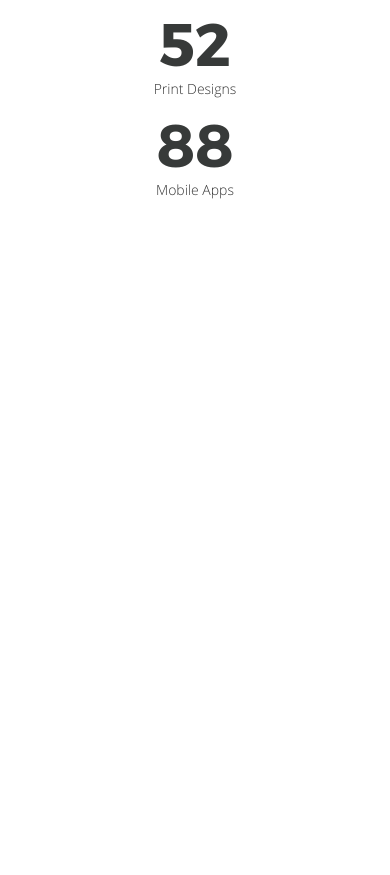
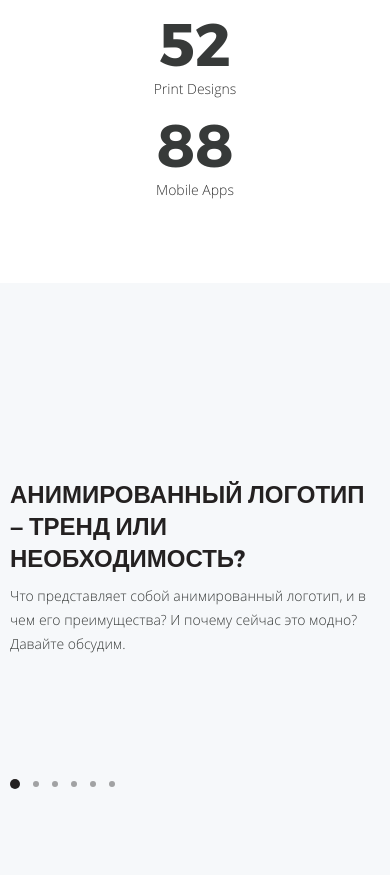
Before and after one commit to my-works-site/O...MARKETING, a website: page app/index.html in a window 390 px wide. Shown: the part 5609-6484 px from the top of the page. Before the commit the page ends 5892 px from the top, so only its background shows below. Drawn offline with nearby package versions, Linux system fonts and the light colour scheme; files that its build step writes are made by us from their sources.

Commit message:
added adaptive slader

```diff
--- a/app/index.html
+++ b/app/index.html
@@ -278,7 +278,7 @@
         </div>
       </div>
     </section>
-    <!--   <section class="slider-blog">
+    <section class="slider-blog">
       <div class="container">
         <div class="slider-blog__inner">
           <div class="slider-blog__item">
@@ -350,7 +350,7 @@
         </div>
       </div>
     </section>
-    <section class="team">
+    <!--   <section class="team">
       <div class="container">
         <h2 class="title team__title">Our team</h2>
         <div class="team__items">
--- a/app/js/main.js
+++ b/app/js/main.js
@@ -17,5 +17,13 @@ $(function () {
       '<button type="button" class="slick-prev"><img src="images/icons/arrow-left.svg" alt="arrow-left"></button>',
     nextArrow:
       '<button type="button" class="slick-next"><img src="images/icons/arrow-right.svg" alt="arrow-right"></button>',
+    responsive: [
+      {
+        breakpoint: 770,
+        settings: {
+          arrows: false,
+        },
+      },
+    ],
   });
 });
--- a/app/scss/_media.scss
+++ b/app/scss/_media.scss
@@ -1,3 +1,20 @@
+@media (max-width: 1400px) {
+  .slider-blog {
+    &__item {
+      padding: 120px 60px;
+    }
+    .slick-prev {
+      left: 0;
+    }
+    .slick-next {
+      right: 0;
+    }
+    ul.slick-dots {
+      margin-left: 60px;
+    }
+  }
+}
+
 @media (max-width: 1200px) {
   .title {
     font-size: 48px;
@@ -7,7 +24,8 @@
   .about,
   .expertise,
   .magic__inner,
-  .portfolio {
+  .portfolio,
+  .slider-blog {
     padding: 75px 0;
   }
 
@@ -219,8 +237,20 @@
       flex-wrap: wrap;
     }
   }
+  .slider-blog {
+    &__item {
+      padding: 120px 0;
+    }
+    ul.slick-dots {
+      margin-left: 0;
+    }
+    &__item-title {
+      font-size: 24px;
+      line-height: 32px;
+    }
+  }
 }
-@media (max-width: 400px) {
+@media (max-width: 440px) {
   .title {
     font-size: 28px;
     line-height: 42px;
```
Also changed, not shown: app/js/main.min.js.
